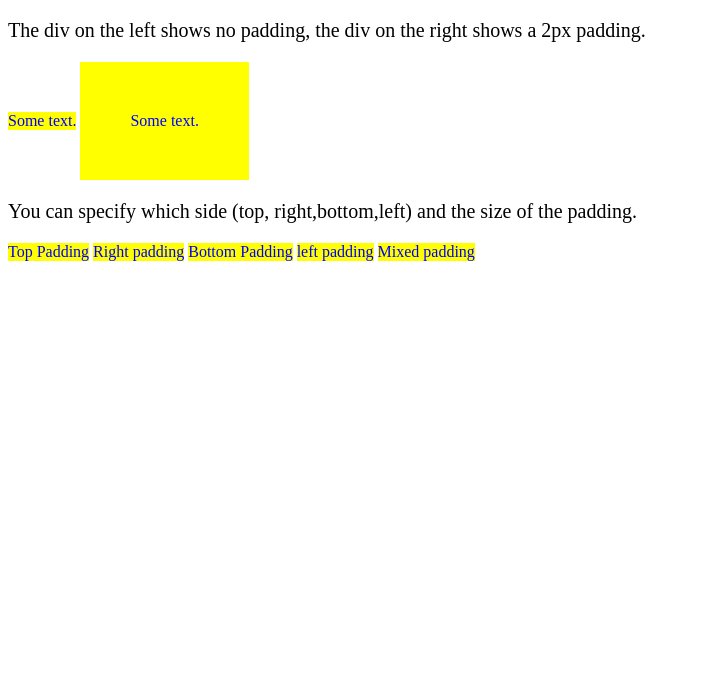
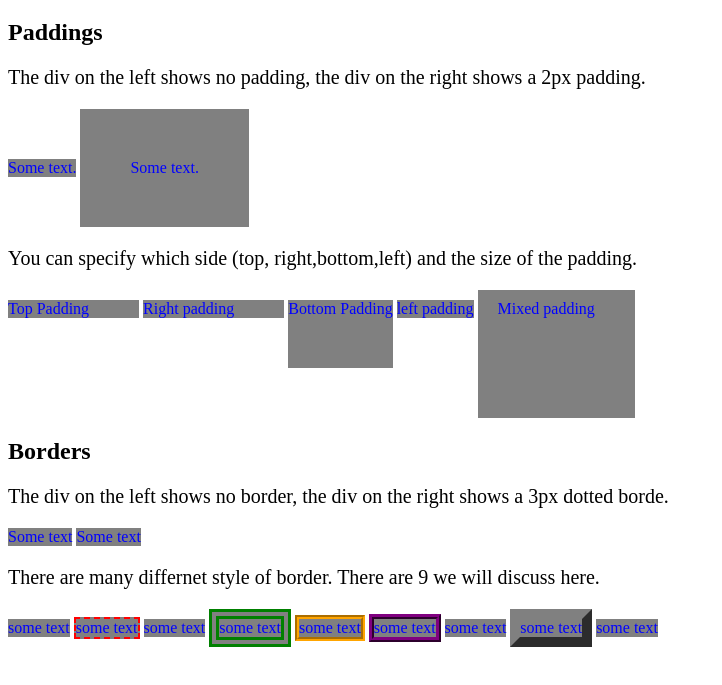
Before and after one commit to DareonGlenn/BoxModel, a plain HTML site: page index.html in a window 1280 px wide. Shown: the part 61-746 px from the top of the page, without its empty margins (0-722 px from the left). Drawn offline with Linux system fonts and the light colour scheme.

Commit message:
adding more padding tags

```diff
--- a/index.html
+++ b/index.html
@@ -6,15 +6,34 @@
     </head>
     <body>
         <h1>Box model</h1>
+        <h2>Paddings</h2>
         <p>The div on the left shows no padding, the div on the right shows a 2px padding. </p>
         <div id="nopadding">Some text.</div>
         <div id="padding">Some text.</div>
         <p>You can specify which side (top, right,bottom,left) and the size of the padding. </p>
-        <div id="Top padding">Top Padding </div>
-        <div id="Right padding">Right padding</div>
-        <div id="Bottom padding">Bottom Padding </div>
-        <div id="Left padding">left padding </div>
-        <div id="Mixed padding">Mixed padding</div>
+        <div id="toppadding">Top Padding </div>
+        <div id="rightpadding">Right padding</div>
+        <div id="bottompadding">Bottom Padding </div>
+        <div id="leftPadding">left padding </div>
+        <div id="mixedpadding">Mixed padding</div>
+
+        <h2>Borders</h2>
+        <p>The div on the left shows no border, the div on the right shows a 3px dotted borde.</p>
+
+        <div id="no border">Some text</div>
+        <div id="dottedBorder">Some text</div>
+
+        <p>There are many differnet style of border. There are 9 we will discuss here.</p>
+        <div id="dottedBorder">some text</div>
+        <div id="dashedBorder">some text</div>
+        <div id="soildBorder">some text</div>
+        <div id="doubleBorder">some text</div>
+        <div id="grooveBorder">some text</div>
+        <div id="ridgeBorder">some text</div>
+        <div id="insetBorder">some text</div>
+        <div id="outsetBorder">some text</div>
+        <div id="mixedBoreder">some text</div>
+
 
     </body>
 </html>
--- a/style.css
+++ b/style.css
@@ -3,7 +3,7 @@ p{
 }
 
 div{
-    background-color: yellow;
+    background-color: gray;
     color: blue;
     display:inline-block;
 
@@ -14,19 +14,23 @@ div{
 }
 
 #padding{
-    padding: 50px;
+    padding:50px;
 }
+
 #toppadding{
-    padding-right: 50px;
+    padding-right:50px;
 }
+
 #rightpadding{
     padding-right:50px;
 }
+
 #leftpadding{
     padding-left:50px;
 }
+
 #bottompadding{
-    padding-bottom: 50px;
+    padding-bottom:50px;
 }
 
 /*order is always TOP RIGHT BOTTOM RIGHT BOOTOM LEFT */
@@ -34,3 +38,42 @@ div{
 #mixedpadding{
     padding :10px 40px 100px 20px;
 }
+
+#dottedBorder{
+    border: 3px wavy navy;
+}
+
+#dashedBorder{
+    border: 2px dashed red;
+}
+
+#solidBorder{
+    border: 4px solid yellow;
+}
+
+#doubleBorder{
+    border: 10px double  green;
+}
+
+#grooveBorder{
+    border: 4px groove orange;
+}
+
+#ridgeBorder{
+    border: 5px ridge purple;
+}
+
+#insetborder{
+    border: 20px inset gray;
+}
+
+#outsetBorder{
+    border: 10px outset gray;
+}
+
+/*Top RGHT BOTTOM LEFT*/
+#mixedBorder{
+    border-color: chartreuse;
+    border-style: groove outset inset ridge;
+    border-width: 20px;
+}
```
